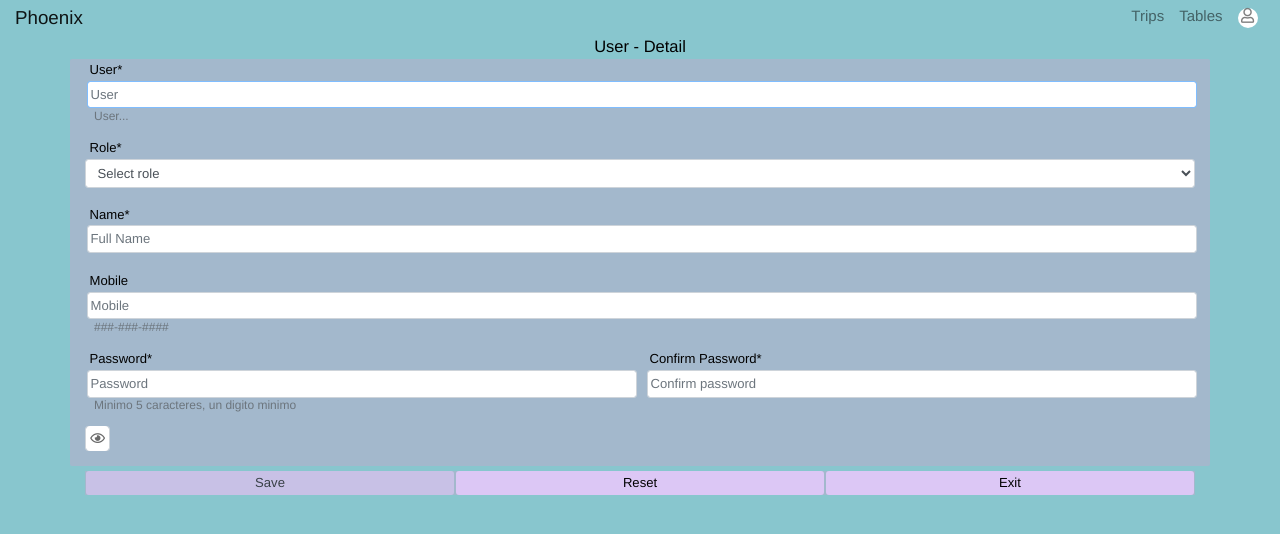
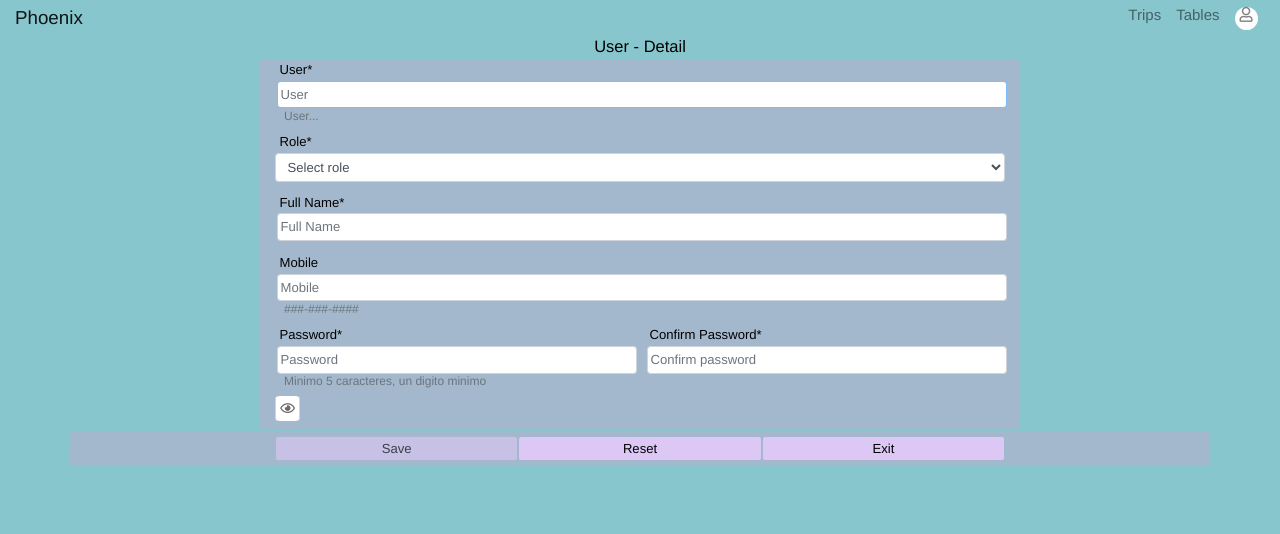
Before and after one commit to JoseRobert/TripTruckFront, a Vue app: page /detailUser in a window 1280 px wide. Shown: the top 534 px of the page. Built offline with nearby package versions, Linux system fonts and the light colour scheme.

Commit message:
Agregando Sweet Alert 2

```diff
--- a/package.json
+++ b/package.json
@@ -10,7 +10,9 @@
     "axios": "^0.19.2",
     "bootstrap-vue": "^2.5.0",
     "core-js": "^3.6.4",
+    "sweetalert2": "^9.10.0",
     "vue": "^2.6.11",
+    "vue-global-var": "^1.0.0",
     "vue-router": "^3.1.5",
     "vuex": "^3.1.2"
   },
--- a/src/assets/css/form.css
+++ b/src/assets/css/form.css
@@ -8,10 +8,12 @@ input {
 	outline: ;
 }*/
 .formBase {
-	background-color: lightgray;
 	background-color: var(--formBackground);
 }
 /*  Boostrap */
+.form-group {
+	margin-bottom: 0.6rem;
+}
 .form-group > label {
 	font-size: 0.875rem;
 
@@ -106,11 +108,9 @@ input:invalid, textarea:invalid {
 	border-color: red !important;
 } */
 .msg_form {
-	background-color: red;
-}
-.btns_crud {
-	background-color: var(--formBackground);
-	margin: 5px 0;
+	background-color: rgb(214, 114, 114);
+	margin: 3px 0;
+	height: 1.3rem;
 }
 .seePw {
 	display: flex;
@@ -119,3 +119,10 @@ input:invalid, textarea:invalid {
 	width: 25px;
 	height: 25px;
 }
+ /* Botones crud */
+.btns_crud {
+    background-color: var(--formBackground);
+	padding: 0.3rem;
+	margin-bottom: 0.133rem;
+	margin-top: 0.133rem;
+}
--- a/src/assets/css/index.css
+++ b/src/assets/css/index.css
@@ -75,9 +75,9 @@ body {
     /* background-image: url("../../media/Rhombus_Pattern.jpg");
     background-size: auto; */
     /* min-width: 360px; */
-    border-radius: var(--border-radius) !important;
+    /* border-radius: var(--border-radius) !important;  */
 }
-div form {
+div, form {
     border-radius: var(--border-radius) !important;
 }
 /* Container de Componentes */
@@ -99,8 +99,8 @@ div form {
     justify-content: center;
 }
 .icon_user {
-    width: 20px;
-    height: 20px;
+    width: 23px;
+    height: 23px;
     border-radius: 50%;
     background-color: white;
     text-align: center;
@@ -162,22 +162,24 @@ div form {
 /* ----------- component -------------------------- */
 /*  Button */
 .btn_1  {
-    background-color: rgb(220, 199, 245);
+    background-color: rgb(220, 199, 245) !important;
     color: black;
     border: 0.1rem 0.2rem;
     padding: 0.07rem 0.2rem;
     margin: 0 0.07rem;
-
+    border-radius: var(--border-radius) !important;
 }
 .btn_1:hover {
     color: white;
 }
 .btn_1:focus {
+    box-shadow:  none;
+}
 
+.btn_1:active {
+    transform: scale(.95);
+    box-shadow:  none;
 }
-/* .btn_1:active {
-	transform: scale(.95);
-} */
 
 /* -------------------------------------- */
 
@@ -226,6 +228,9 @@ div form {
         /* background-color: cadetblue;   */
 
     }
+    btn_1 {
+        border: 1px solid black !important;
+    }
 
     }  /*  End lg */
 
@@ -238,5 +243,8 @@ div form {
         /* background-color: silver;   */
 
     }
+    div {
+
+    }
 
     }   /*  End xl */
--- /dev/null
+++ b/src/assets/css/sweetalert2.css
@@ -0,0 +1,23 @@
+/* .swal2-title {
+    background-color:red !important;
+    color: blue;
+
+} */
+
+.popup-class {
+    background-color:rgb(136, 184, 192);
+    color: rgb(112, 112, 168);
+    font-size: 400;
+}
+/* .swal2-modal {
+    background-color:rgb(79, 129, 138);
+}
+.title-class {
+    color: rgb(112, 112, 168);
+}
+
+.swal2-class {
+    background-color:rgb(136, 184, 192);
+    color: rgb(112, 112, 168);
+    font-size: 400;
+}  */
--- a/src/assets/js/index.js
+++ b/src/assets/js/index.js
@@ -3,10 +3,11 @@
 console.log('index.js');
 
 // var path = window.location.pathname;   // HTML name current
+var ALERT_TIME = 3000;
 
 function start(){
    console.log('start()') ;
-}
+};
 function prueba(){
     Console.log('Probando...');
 }
--- /dev/null
+++ b/src/assets/json/opt_swal2.json
@@ -0,0 +1,30 @@
+{
+    "title": "Sweet Alert 2",
+    "timer": 0,
+    "allowOutsideClick": false,
+    "showCloseButton": true,
+    "showCancelButton": true,
+    "timerProgressBar": true,
+    "customClass": {
+        "container": "container-class",
+        "popup": "popup-class",
+        "header": "header-class",
+        "title": "title-class",
+        "closeButton": "close-button-class",
+        "icon": "icon-class",
+        "image": "image-class",
+        "content": "content-class",
+        "input": "input-class",
+        "actions": "actions-class",
+        "confirmButton": "confirm-button-class",
+        "cancelButton": "cancel-button-class",
+        "footer": "footer-class"
+    },
+    "backdrop": true,
+    "showClass": {
+        "popup": "animated fadeInDown faster"
+    },
+    "hideClass": {
+        "popup": "animated fadeOutUp faster"
+    }
+}
--- a/src/components/detailUser.vue
+++ b/src/components/detailUser.vue
@@ -2,9 +2,9 @@
 <template>
     <div class='container'>
         <div class='titleProps'>User - Detail</div>
-        <div class="row">
-            <!-- <div id='msgForm' class='col-12 msg_form'>Message</div> -->
-            <form id='formUser' class='col formBase' onsubmit="return false;" novalidate autocomplete="nope" data-btnEnable='btnSave'>
+        <div class="row d-flex justify-content-center">
+            <div id='msgForm' class='col-12 col-lg-8 msg_form' v-if="msg_view">Message</div>
+            <form id='formUser' class='col-12 col-lg-8 formBase' onsubmit="return false;" novalidate autocomplete="nope" data-btnEnable='btnSave'>
                 <div class="form-row">
                     <div class="col form-group">
                         <label for="username" class="formControlLabel">User*</label>
@@ -27,7 +27,7 @@
                 </div>
                 <div class="form-row">
                     <div class="col form-group">
-                        <label for="name" class="formControlLabel">Name*</label>
+                        <label for="name" class="formControlLabel">Full Name*</label>
                         <input type="text" name='name' class="form-control form-control-sm" id="name" placeholder="Full Name"
                             @input="input($event.target)" pattern="^[A-Z]{1}[a-zA-Z -]{1,25}$" required>
                         <small id="nameError" class="form-text text-muted"></small>
@@ -65,10 +65,12 @@
                 </div>
             </form>
         </div>
-        <div class='row btns_crud'>
-            <button id='btnSave' class="btn btn-sm btn_1 col" disabled @click="sendForm()">Save</button>
-            <button class="btn btn-sm btn_1 col" @click="resetForm()">Reset</button>
-            <button class="btn btn-sm btn_1 col" @click="exitForm()">Exit</button>
+        <div class='row btns_crud d-flex justify-content-center'>
+            <div class='col-12 col-lg-8 d-flex justify-content-center'>
+                <button id='btnSave' class="col-4 btn btn-sm btn_1 col" disabled @click="sendForm()">Save</button>
+                <button class="col-4 btn btn-sm btn_1 col" @click="resetForm()">Reset</button>
+                <button class="col-4 btn btn-sm btn_1 col" @click="exitForm()">Exit</button>
+            </div>
         </div>
     </div>
 </template>
@@ -78,11 +80,21 @@ console.log('detailUser.vue');
 
 var idForm = 'formUser';
 
+import { mapState, mapMutations, mapActions } from 'vuex';
 import { evalInput, evalForm, seePassword } from '@/assets/js/form';
+import Swal from 'sweetalert2';
 
 export default {
     name: 'detailUser',
-
+    data() {
+        return {
+             msg_view : false
+        }
+    },
+    computed: {
+        ...mapState(['users','crud','record'])
+        // ...mapActions(['getUsers']),
+    },
     methods: {
         sendForm: function(){
             console.log('sendForm');
@@ -94,7 +106,7 @@ export default {
                 return
             }else{
                 if( objForm.password.value == objForm.repassword.value){
-                    objForm.submit();
+                    //objForm.submit();
                     // alert('Successful');
                 }else{
                     alert('Claves no son iguales');
@@ -102,13 +114,15 @@ export default {
             }
             // Verificar el id (username) - msgError
             if ( existUser(objForm) ) {
-
+                console.log('Existe user name?');
             }
             // Configurar obj. Form: metodo (post, put, delete)
             let formData = new FormData (objForm);
 
+
             // Fetch - msgError
             // msg-Success
+
             // Leer todos los usuarios (users[])
             // Mostrar view Users
         },
@@ -144,7 +158,8 @@ export default {
         // this.$store.dispatch('getUsers');
     },
     mounted: function(){
-        console.log('form.User.mounted()')
+        console.log('form.User.mounted()');
+    // console.log('crud:', crud);
 
     },
     destroyed: function(){
--- a/src/store/store.js
+++ b/src/store/store.js
@@ -13,19 +13,21 @@ export default new Vuex.Store({
     trips: [],
     trucks: [],
     trailers: [],
-    customers: []
+    customers: [],
+    crud: '*',
+    record: {}
   },
   mutations: {
     setUser: function(state, data){
       state.user = data;
     },
-    customers: function(state, data){
+    customers: function(state, customers){
       console.log('mutations.customers()');
-      state.customers = data;
+      state.customers = customers;
     },
-    users: function(state, data){
+    users: function(state, users){
       console.log('mutations.users()');
-      state.users = data;
+      state.users = users;
     },
     trucks: function(state, data){
       console.log('mutations.trucks()');
@@ -34,6 +36,13 @@ export default new Vuex.Store({
     trailers: function(state, data){
       console.log('mutations.trailers()');
       state.trailers = data;
+    },
+    setCrud: function(state, crud){
+      state.crud = crud;
+    },
+    setRecord: function(state, record){
+      state.record = record;
+
     }
   },
   actions: {
--- a/src/views/Customers.vue
+++ b/src/views/Customers.vue
@@ -32,7 +32,7 @@
 </template>
 
 <script>
-console.log('Customers');
+console.log('Customers.vue');
 
 import { mapState, mapMutations, mapActions } from 'vuex';
 
```
Also changed, not shown: src/main.js (+6 -4 lines), src/views/Users.vue (+41 -11 lines), 1 other file (tests, documents, lock files or other folders).
